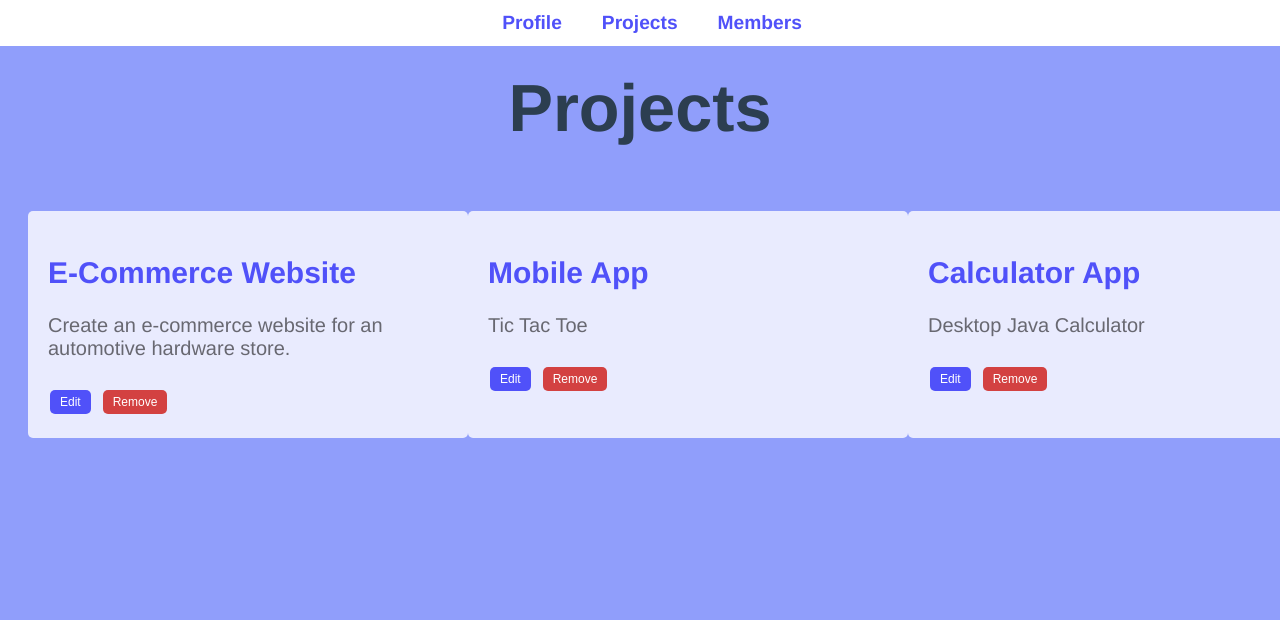
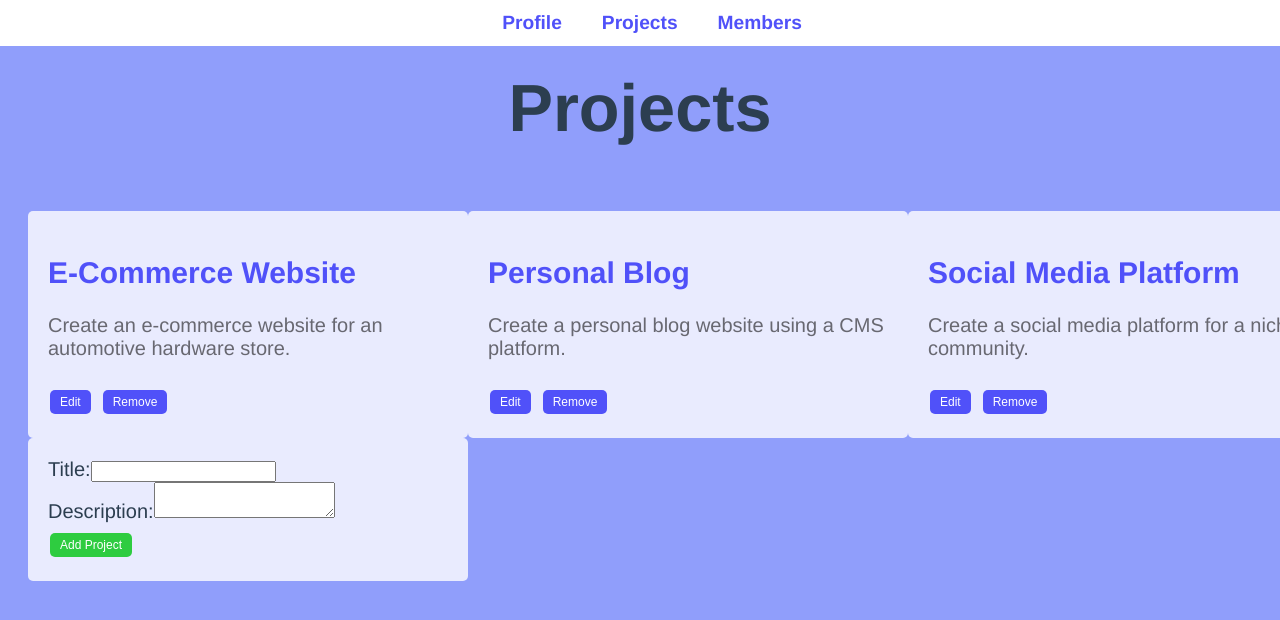
Before and after one commit to kenleano/TeamTask, a Vue app: page /projects in a window 1280 px wide. Shown: the top 620 px of the page. Built offline with nearby package versions, Linux system fonts and the light colour scheme.

Commit message:
Added register and add project

```diff
--- a/src/components/ProjectCard.vue
+++ b/src/components/ProjectCard.vue
@@ -1,55 +1,76 @@
-<!-- vue components must contain two words "StudentLogin.vue"-->
-
 <template>
     <div>
       <div class="project-container">
-            <div class="project-item">
-                <router-link to="tasks">
+        <div v-for="(project, index) in projects" :key="index" class="project-item">
+          <router-link :to="'/tasks/' + index">
             <div class="card">
-                        <h2>E-Commerce Website</h2>
-                        <p>Create an e-commerce website for an automotive hardware store.</p>
+              <h2 class="projectTitle">{{ project.title }}</h2>
+              <p class="projectDescription">{{ project.description }}</p>
             </div>
           </router-link>
-                <button id="editProject">Edit</button>
-                <button id="removeProject">Remove</button>
-
+          <button @click="editProject(index)">Edit</button>
+          <button @click="removeProject(index)">Remove</button>
         </div>
         <div class="project-item">
-                    <router-link to="tasks">
-                        <div class="card">
-                            <h2>Mobile App</h2>
-                            <p>Tic Tac Toe</p>
+          <form @submit.prevent="addProject">
+            <div>
+              <label for="title">Title:</label>
+              <input type="text" v-model="newProjectTitle" required>
             </div>
-                    </router-link>
-                    <button id="editProject">Edit</button>
-                    <button id="removeProject">Remove</button>
+            <div>
+              <label for="description">Description:</label>
+              <textarea v-model="newProjectDescription" required></textarea>
             </div>
-                <div class="project-item">
-                    <router-link to="tasks">
-                        <div class="card">
-                            <h2>Calculator App</h2>
-                            <p>Desktop Java Calculator</p>
-                        </div>
-                    </router-link>
-                    <button id="editProject">Edit</button>
-                    <button id="removeProject">Remove</button>
+            <button type="submit">Add Project</button>
+          </form>
         </div>
       </div>
     </div>
   </template>
 
   <script>
-
-
   export default {
-    name: "LoginForm",
+    name: "ProjectList",
     data() {
-
       return {
-
+        projects: [
+          {
+            title: "E-Commerce Website",
+            description: "Create an e-commerce website for an automotive hardware store.",
+          },
+          {
+            title: "Personal Blog",
+            description: "Create a personal blog website using a CMS platform.",
+          },
+          {
+            title: "Social Media Platform",
+            description: "Create a social media platform for a niche community.",
+          },
+        ],
+        newProjectTitle: "",
+        newProjectDescription: "",
+      };
+    },
+    methods: {
+      addProject() {
+        if (this.newProjectTitle && this.newProjectDescription) {
+          this.projects.push({
+            title: this.newProjectTitle,
+            description: this.newProjectDescription,
+          });
+          this.newProjectTitle = "";
+          this.newProjectDescription = "";
         }
-    }
-}
+      },
+      editProject(index) {
+        console.log("Edit project: ", index);
+      },
+      removeProject(index) {
+        console.log("Remove project: ", index);
+        this.projects.splice(index, 1);
+      },
+    },
+  };
   </script>
 
   <style>
@@ -57,8 +78,6 @@ export default {
     display: grid;
     grid-template-columns: auto auto auto;
     padding: 20px;
-
-
   }
 
   .project-item {
@@ -69,7 +88,7 @@ export default {
     width: 400px;
     font-size: 20px;
     text-align: left;
-    word-wrap: break-word
+    word-wrap: break-word;
   }
 
   .project-item a {
@@ -82,8 +101,7 @@ export default {
     color: #686871;
   }
 
-
-#editProject {
+  button {
     background-color: #5051F9;
     border: none;
     border-radius: 5px;
@@ -101,17 +119,13 @@ export default {
 
   #removeProject {
     background-color: #D34141;
-    border: none;
-    border-radius: 5px;
-    color: white;
-    padding: 5px 10px;
-    text-align: center;
-    text-decoration: none;
-    font-size: 12px;
-    margin: 4px 2px;
-    cursor: pointer;
-    float: left;
-    margin-right: 10px;
-    margin-top: 10px;
+  }
+
+  .project-item:last-child button {
+    background-color: #2ECC40;
+  }
+
+  .project-item:last-child h2 {
+    color: #2ECC40;
   }
   </style>
```
Lines whose indentation alone changed are shown as unchanged.
